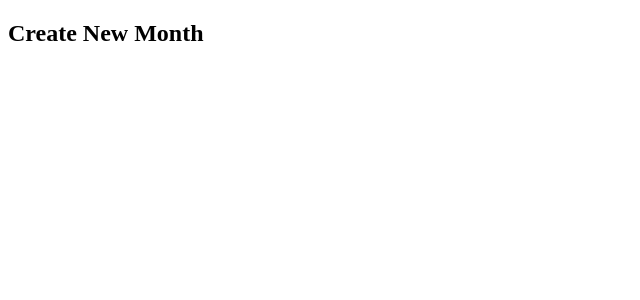
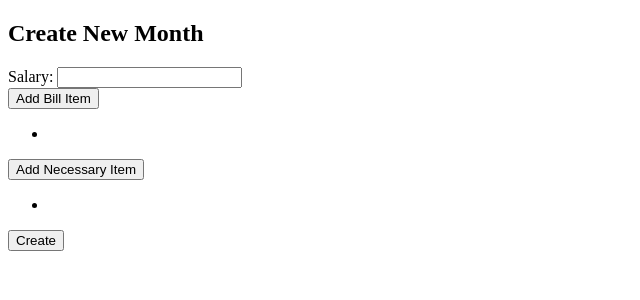
Before and after one commit to Cnochur/flask-exercises, a Flask app: page /create_new/ in a window 1280 px wide. Shown: the top 300 px of the page, without its empty margins (0-640 px from the left). Run offline with Flask 3, Linux system fonts and the light colour scheme.

Commit message:
Updated structure

```diff
--- a/budget_app/templates/create_new.html
+++ b/budget_app/templates/create_new.html
@@ -4,4 +4,33 @@
 
 <h2>Create New Month</h2>
 
+<div class="create_form">
+    <form class="create">
+        <!--Input salary-->
+        <label for="salary">Salary:</label>
+        <input type="number" id="salary" name="salary" required>
+        <!--Bills-->
+        <div class="bills">
+            <button class="add_item" id="add_item">Add Bill Item</button>
+            <!--Display bills here-->
+            <div class="bills_display">
+                <ul class="bills_list">
+                    <li class="bill_item"></li>
+                </ul>
+            </div>
+        </div>
+        <!--Necessities-->
+        <div class="necs">
+            <button class="add_item">Add Necessary Item</button>
+            <!--Display necs here-->
+            <div class="bills_display">
+                <ul class="necs_list">
+                    <li class="nec_item"></li>
+                </ul>
+            </div>
+        </div>
+        <button type="submit">Create</button>
+    </form>
+</div>
+
 {% endblock %}
```
